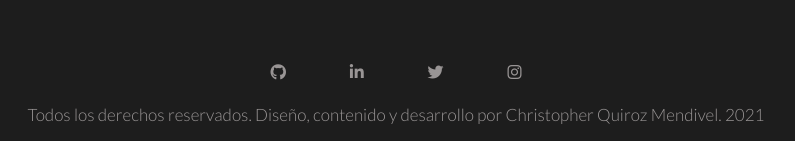
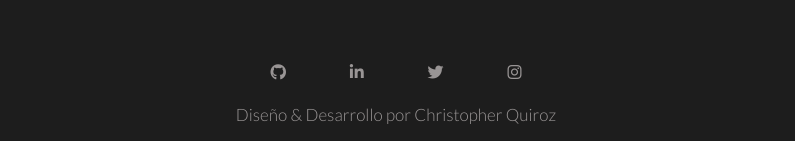
Before and after one commit to christopherqmendivel/christopherquirozdev, a Django app: page /sobre-mi in a window 1280 px wide. Shown: the part 1749-1890 px from the top of the page, without its empty margins (244-1039 px from the left). Run offline with Django 4.2, Linux system fonts and the light colour scheme; some libraries are stand-ins or nearby versions.

Commit message:
fix content footer

```diff
--- a/PortfolioWebApp/templates/PortfolioWebApp/includes/footer.html
+++ b/PortfolioWebApp/templates/PortfolioWebApp/includes/footer.html
@@ -11,8 +11,7 @@
                 title="Instagram"><i class="fab fa-instagram"></i></a>
         </li>
     </ul>
-    <p class="_info">Todos los derechos reservados. Diseño, contenido y desarrollo por Christopher Quiroz Mendivel.
-        2021 </p>
+    <p class="_info"> Diseño & Desarrollo por Christopher Quiroz</p>
 </footer>
 </div>
 
```
